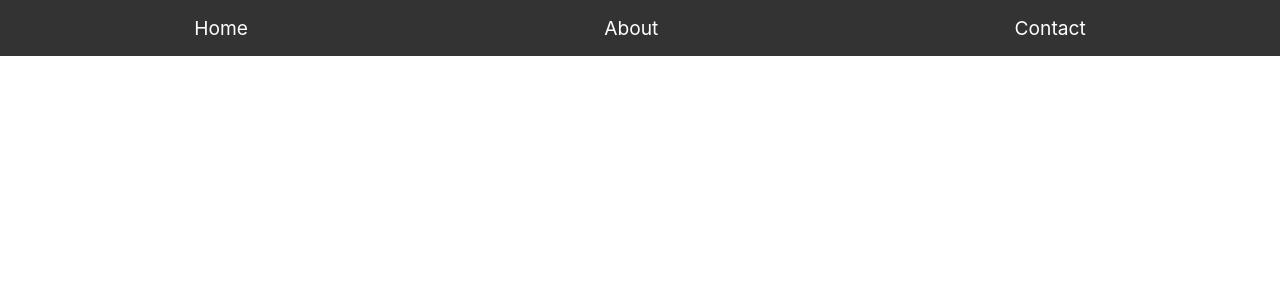
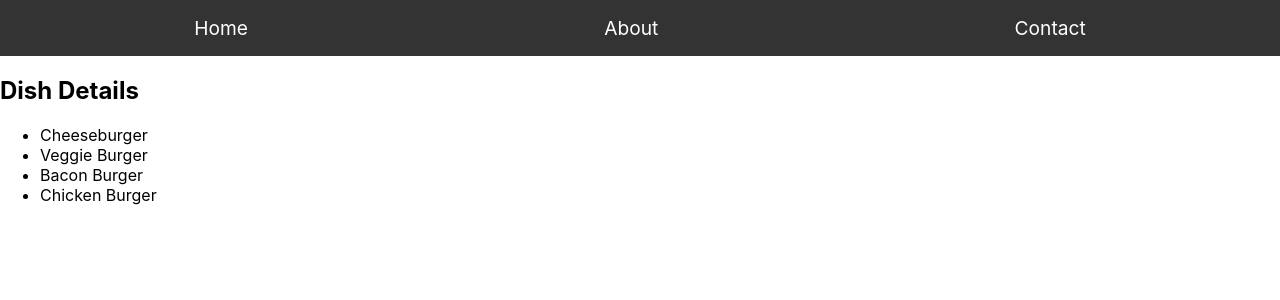
Before and after one commit to mrsatyam/react-training-may-2024, a React (Create React App) app: page /about/1 in a window 1280 px wide. Before the commit this address had no page. Shown: the top 300 px of the page. Built offline with nearby package versions, Linux system fonts and the light colour scheme.

Commit message:
Added some changes to fix loading of Product component via routes and useParams() hook

```diff
--- a/src/App.js
+++ b/src/App.js
@@ -18,6 +18,7 @@ const App = () => {
                 <Route path="/" element={<Home />} />
                 <Route path="/about" element={<About />} />
                 <Route path="/contact" element={<Contact />} />
+                <Route path="/about/:id" element={<Product/>} />
               </Routes>
       </Router>
     </div>
--- a/src/components/About.js
+++ b/src/components/About.js
@@ -6,19 +6,16 @@ const About = () => {
   return (
     <div>
       <h1>About Page</h1>
-      <p>Check out the list of cuisines available at Foodify </p>
+      <p>Check out the list of dishes available at Foodify </p>
 
       <ul>
         <li>
-          <Link to="/about/product1">Product 1</Link>
+          <Link to="/about/1">Burgers</Link>
         </li>
         <li>
-          <Link to="/about/product2">Product 2</Link>
+          <Link to="/about/2">Wraps</Link>
         </li>
       </ul>
-      <Routes>
-              <Route path="/about/:id" element={<Product/>} />
-      </Routes>
     </div>
   );
 };
--- a/src/components/Product.js
+++ b/src/components/Product.js
@@ -1,12 +1,39 @@
 import React from 'react';
+import { useParams } from 'react-router-dom';
 
-const Product = ({ match }) => {
-  const { id } = match.params;
+
+const Product = () => {
+  const { id } = useParams();
+  const burgers = [
+      'Cheeseburger',
+      'Veggie Burger',
+      'Bacon Burger',
+      'Chicken Burger',
+    ];
+
+    const wraps = [
+      'Chicken Wrap',
+      'Veggie Wrap',
+      'Beef Wrap',
+      'Falafel Wrap',
+    ];
 
   return (
     <div>
-      <h2>Product Details</h2>
-      <p>Product ID: {id}</p>
+      <h2>Dish Details</h2>
+      {
+          id == 1 ?
+           <ul>
+               {burgers.map((burger, index) => (
+                 <li key={index}>{burger}</li>
+               ))}
+           </ul> :
+           <ul>
+              {wraps.map((wrap, index) => (
+                <li key={index}>{wrap}</li>
+              ))}
+           </ul>
+       }
     </div>
   );
 };
```
